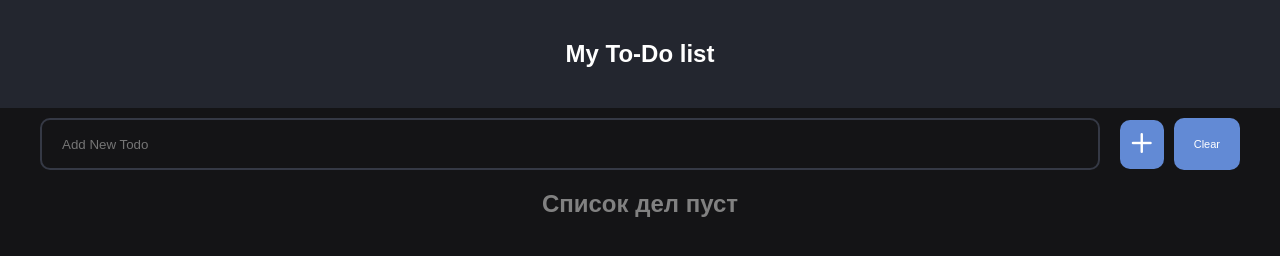
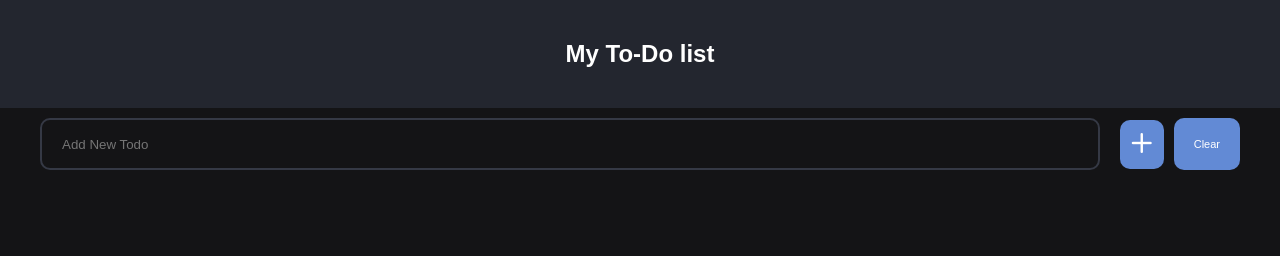
Before and after one commit to timurzubcenko/To-Do-List, a plain HTML site: page index.html in a window 1280 px wide. Drawn offline with nearby package versions, Linux system fonts and the light colour scheme.

Commit message:
Update index.html

```diff
--- a/index.html
+++ b/index.html
@@ -32,7 +32,7 @@
 
             </div>
             <div class="emptyList">
-                <h2>Список дел пуст</h2>
+
             </div>
         </div>
     </div>
```
